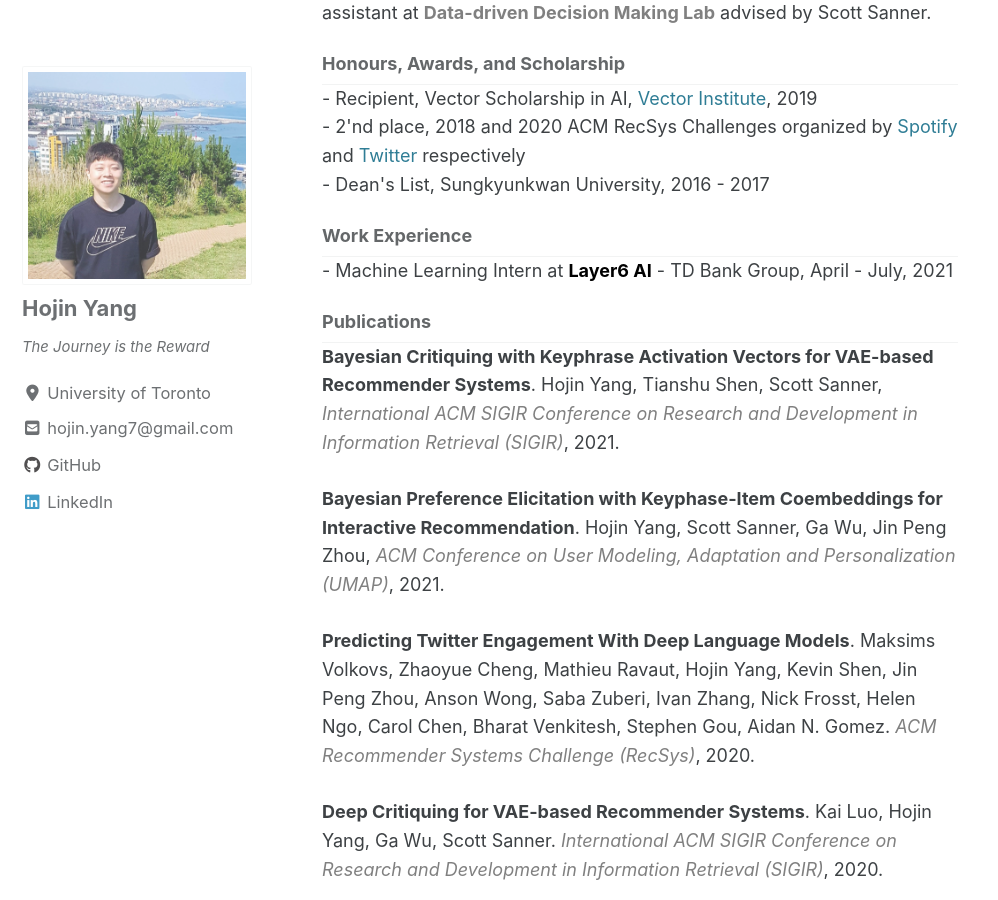
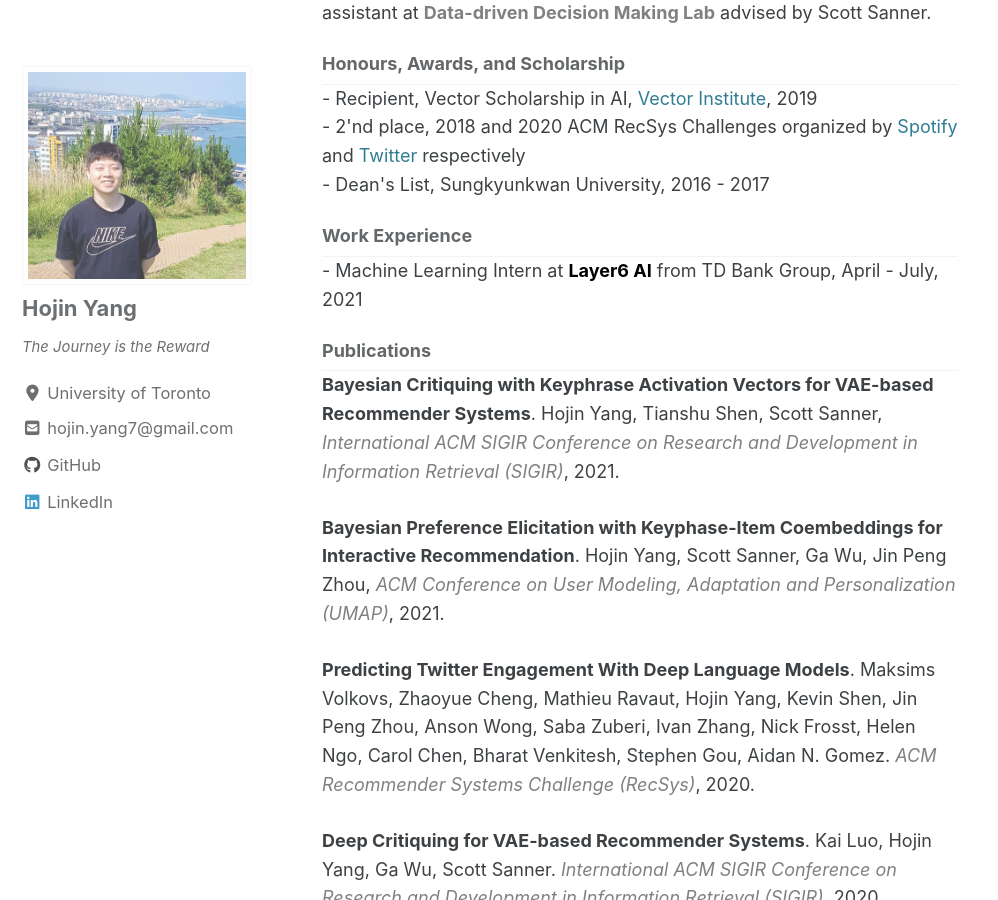
Before and after one commit to hojinYang/hojinYang.github.io, a Jekyll site: the page built from index.html, in a window 1280 px wide and 900 px high, scrolled down 358 px. Shown: the whole window, without its empty margins (0-998 px from the left). Built offline with Jekyll 4.4.1, drawn with Linux system fonts in a browser that asks for light colours; cached includes are drawn as plain includes; nearby versions of some CDN libraries; the list of posts is cut into pages by our own code.

Commit message:
Update home.html

```diff
--- a/_layouts/home.html
+++ b/_layouts/home.html
@@ -17,7 +17,7 @@ At this moment, I am a research assistant at <a href="https://d3m.mie.utoronto.c
 - Dean's List, Sungkyunkwan University, 2016 - 2017</br>
 <h3 class="archive__subtitle"> Work Experience </h3>
 
-- Machine Learning Intern at <a href="https://layer6.ai/"><font color="black"><b>Layer6 AI</b></font></a> - TD Bank Group, April - July, 2021</li>
+- Machine Learning Intern at <a href="https://layer6.ai/"><font color="black"><b>Layer6 AI</b></font></a> from TD Bank Group, April - July, 2021</li>
 
 <h3 class="archive__subtitle"> Publications </h3>
 
```
